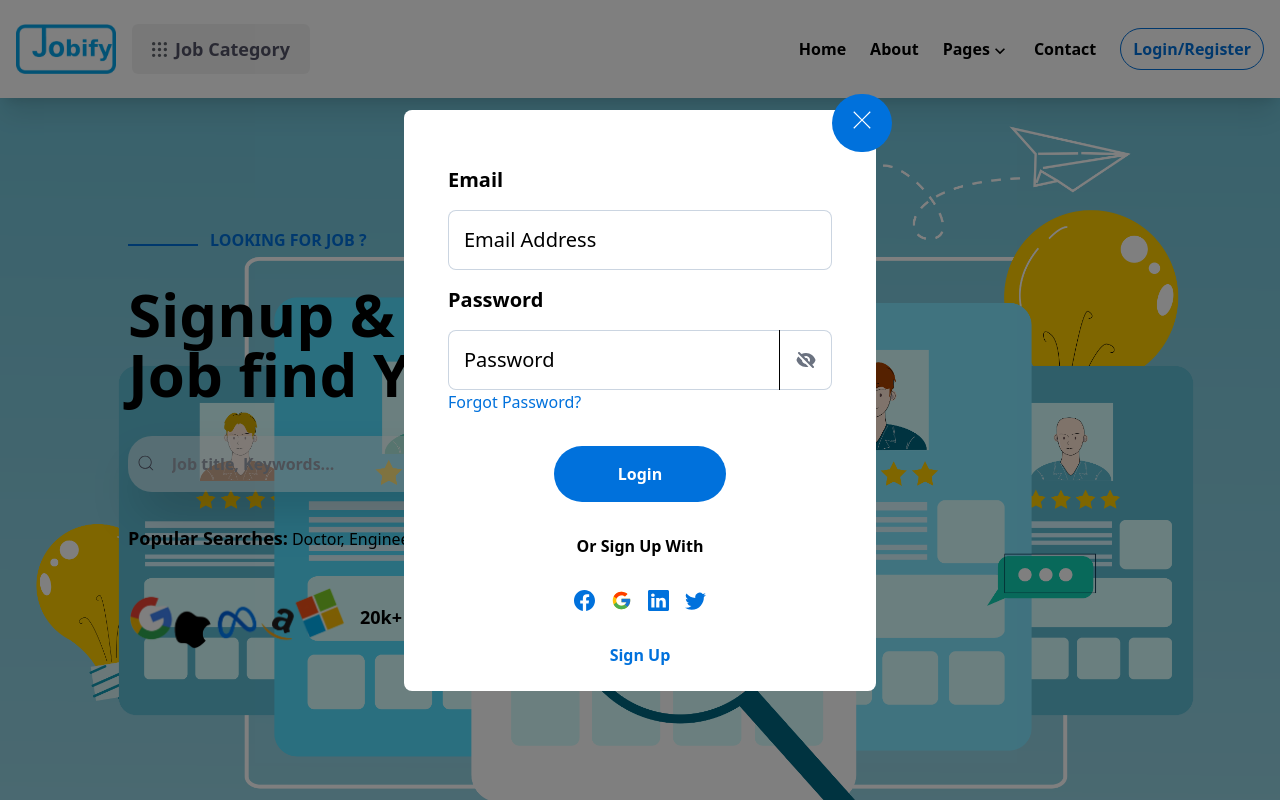
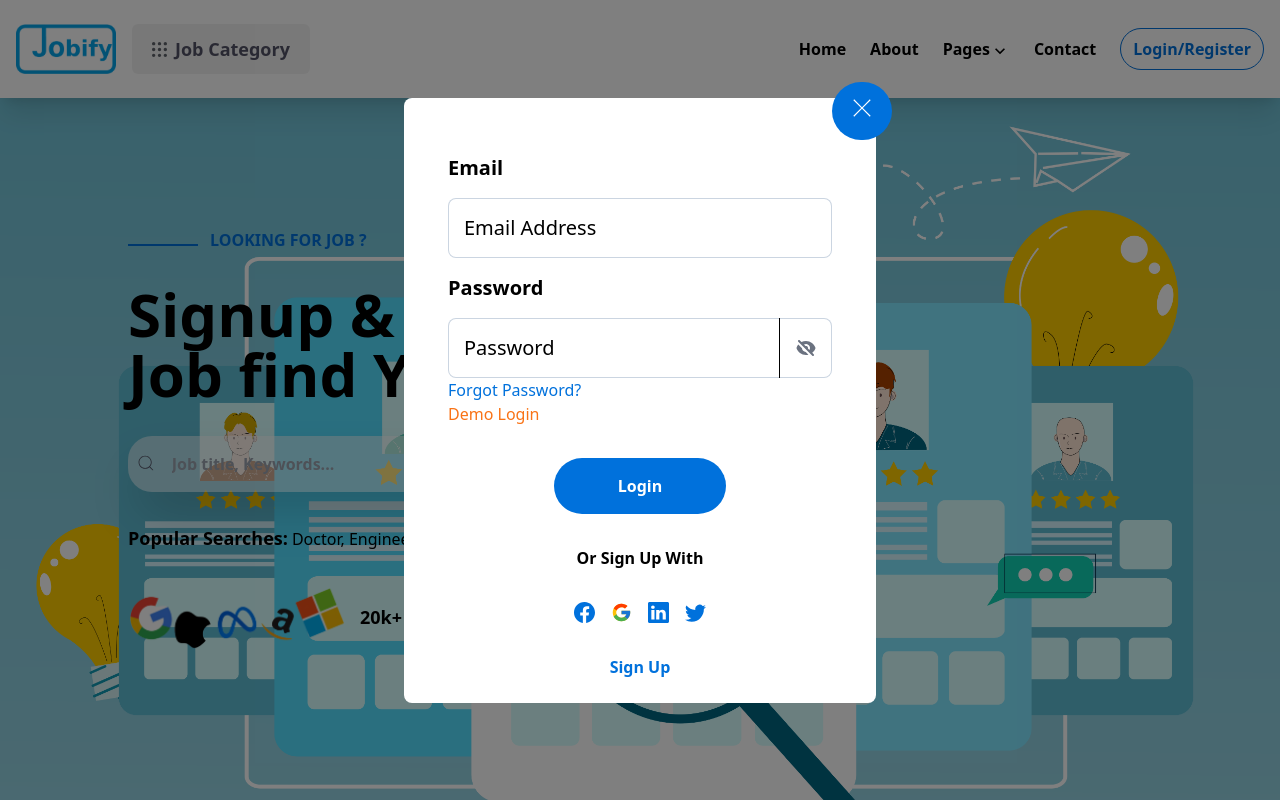
Before and after one commit to Anmol-SlayerOP/Jobify, a React (Vite) app: page / in a window 1280 px wide. Both pictures are taken after a click on the button "Login/Register". Shown: the top 800 px of the page. Built offline with nearby package versions, Linux system fonts and the light colour scheme; no server answers.

Commit message:
Added Demo Login option on login component

```diff
--- a/src/components/Auth/Login.jsx
+++ b/src/components/Auth/Login.jsx
@@ -21,6 +21,7 @@ const Login = ({handleDialog,setUser,setIsShowDialog}) => {
    setlogindata({...logindata,[e.target.name]: e.target.value})
   }
   const handlelogin = async (e)=>{
+    if(e!=null)
     e.preventDefault();
     toast.loading('Signing in...');
     console.log("submit login")
@@ -110,6 +111,11 @@ const Login = ({handleDialog,setUser,setIsShowDialog}) => {
           </div>
             </div>
             <Link className="text-blue" to='/auth/forgotpassword'> Forgot Password?</Link>
+            <br />
+            <a role="button" onClick={()=> {
+          setlogindata({email:'anmolnag576@gmail.com', password:'qwerty@123'})
+          handlelogin();
+          }} className="text-orange-500" to='/auth/forgotpassword'> Demo Login</a>
 
 
             <div className="flex justify-center">
```
